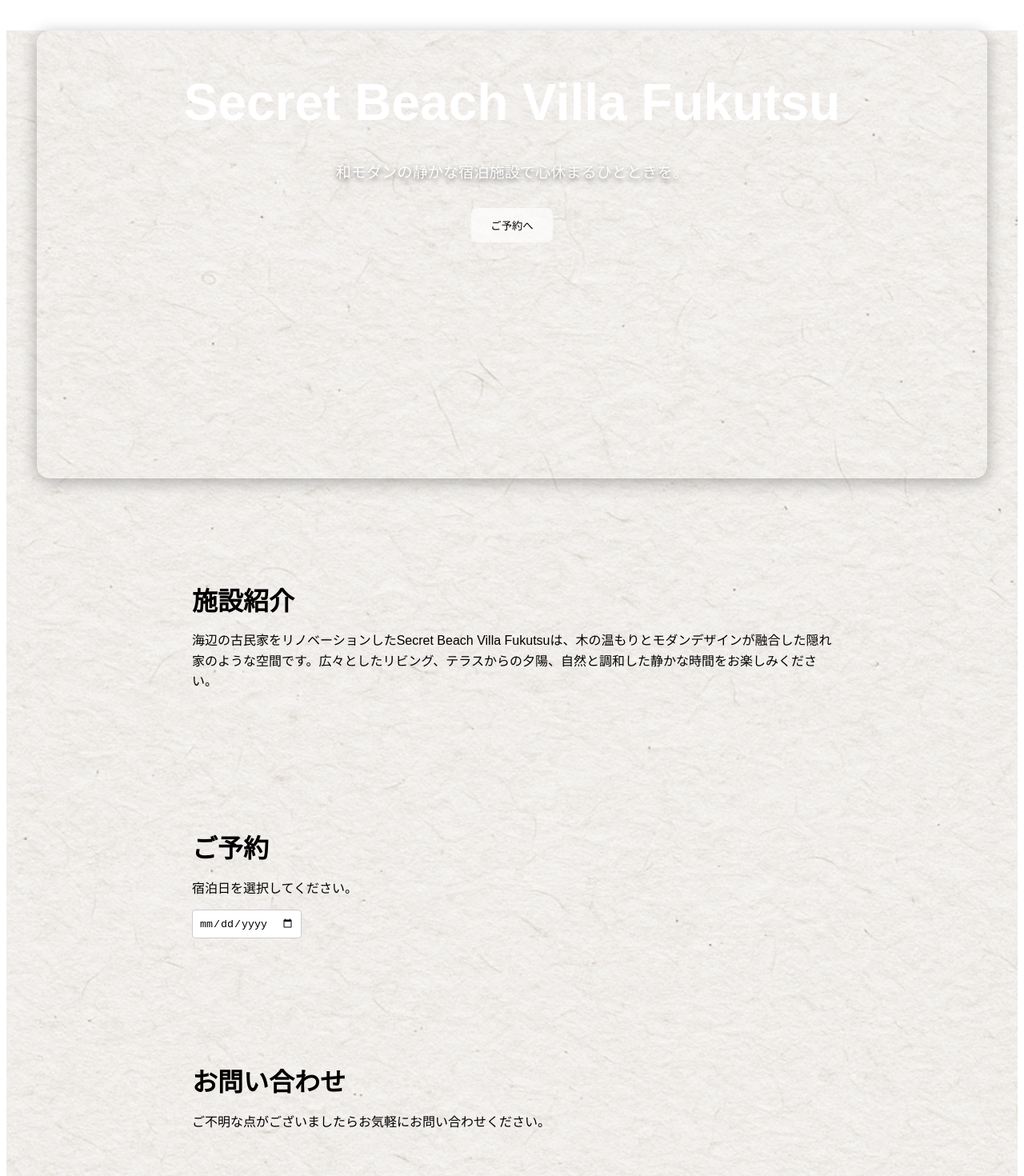
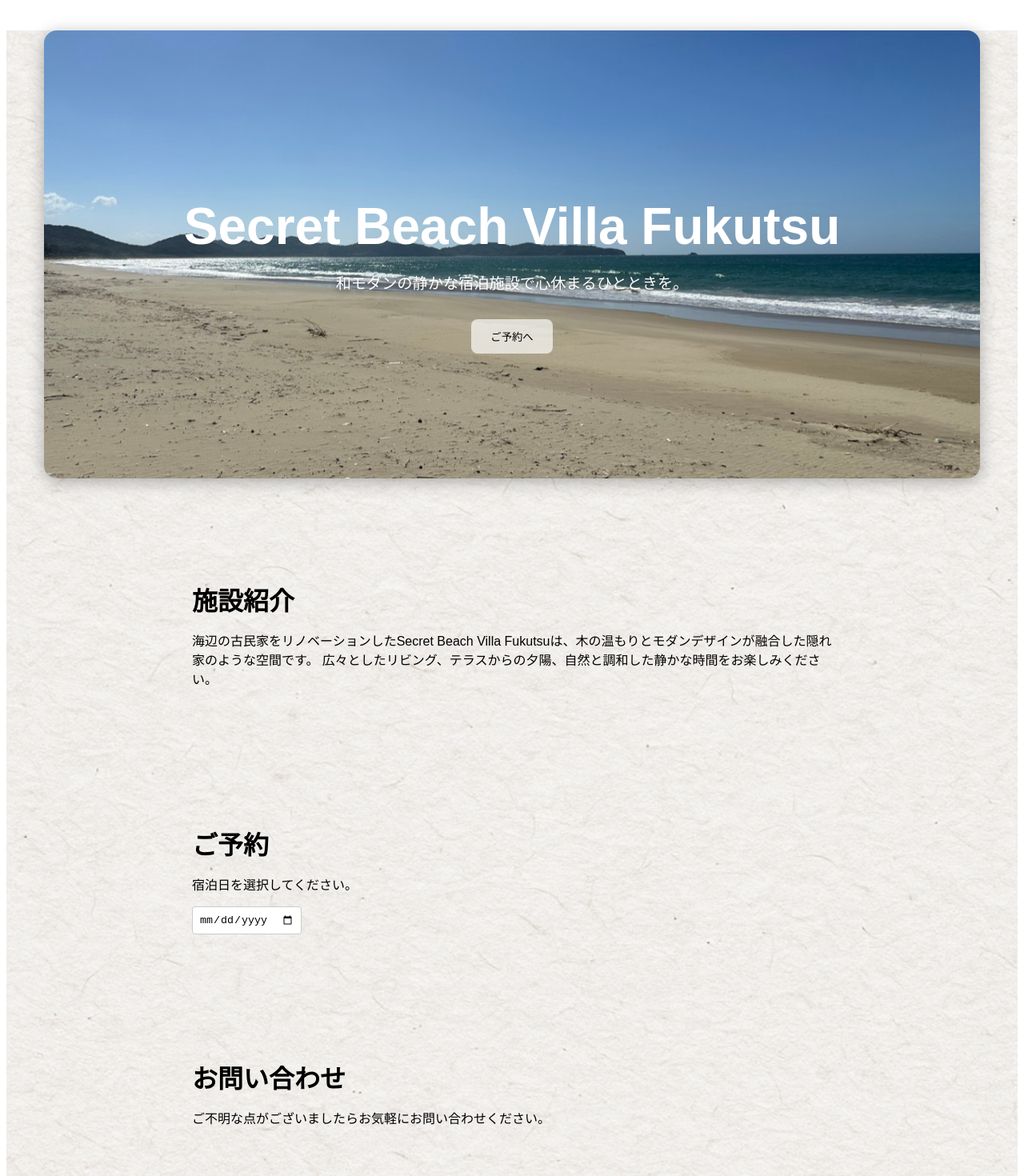
Before and after one commit to likeiga2/secret-beach-villa, a Next.js app: page / in a window 1280 px wide. Shown: the top 1470 px of the page at 80% size. Built offline with nearby package versions, Linux system fonts and the light colour scheme.

Commit message:
Refine hero section: add margin and inner zoom-out image with washi background

```diff
--- a/pages/index.js
+++ b/pages/index.js
@@ -1,6 +1,7 @@
 import { useState, useEffect } from 'react';
 
 export default function Home() {
+  // images stored in public folder
   const images = ['/IMG_5949.jpeg', '/IMG_5947.jpeg', '/IMG_5941.jpeg'];
   const [currentIndex, setCurrentIndex] = useState(0);
   const [date, setDate] = useState('');
@@ -22,20 +23,24 @@ export default function Home() {
         minHeight: '100vh',
       }}
     >
-      {/* Hero card container with margin and rounded corners */}
       <section
         style={{
-          margin: '1cm',
+          maxWidth: '90%',
+          margin: '1cm auto',
           borderRadius: '1rem',
           overflow: 'hidden',
           boxShadow: '0 4px 20px rgba(0,0,0,0.3)',
           position: 'relative',
           minHeight: '70vh',
+          display: 'flex',
+          alignItems: 'center',
+          justifyContent: 'center',
+          color: '#fff',
+          textAlign: 'center',
+          padding: '0 1rem',
         }}
       >
-        {/* Hero image layer with zoom-out animation */}
         <div
-          className="hero-image"
           style={{
             position: 'absolute',
             top: 0,
@@ -45,24 +50,11 @@ export default function Home() {
             backgroundImage: `url(${images[currentIndex]})`,
             backgroundSize: 'cover',
             backgroundPosition: 'center',
-            zIndex: -1,
+            animation: 'zoomOut 8s linear infinite',
+            zIndex: 0,
           }}
-        ></div>
-        {/* Hero content overlay */}
-        <div
-          style={{
-            position: 'relative',
-            zIndex: 1,
-            display: 'flex',
-            flexDirection: 'column',
-            alignItems: 'center',
-            justifyContent: 'center',
-            height: '100%',
-            color: '#fff',
-            textAlign: 'center',
-            padding: '0 1rem',
-          }}
-        >
+        />
+        <div style={{ position: 'relative', zIndex: 1 }}>
           <h1 style={{ fontSize: '4rem', marginBottom: '1rem' }}>
             Secret Beach Villa Fukutsu
           </h1>
@@ -85,29 +77,40 @@ export default function Home() {
               cursor: 'pointer',
             }}
             onClick={() =>
-              document.getElementById('booking').scrollIntoView({ behavior: 'smooth' })
+              document
+                .getElementById('booking')
+                .scrollIntoView({ behavior: 'smooth' })
             }
           >
             ご予約へ
           </button>
         </div>
       </section>
-      {/* About section */}
-      <section id="about" style={{ padding: '4rem 1rem', maxWidth: '800px', margin: '0 auto' }}>
+      <section
+        id="about"
+        style={{ padding: '4rem 1rem', maxWidth: '800px', margin: '0 auto' }}
+      >
         <h2 style={{ fontSize: '2rem', marginBottom: '1rem' }}>施設紹介</h2>
-        <p style={{ fontSize: '1rem', lineHeight: '1.6' }}>
-          海辺の古民家をリノベーションしたSecret Beach Villa Fukutsuは、木の温もりとモダンデザインが融合した隠れ家のような空間です。広々としたリビング、テラスからの夕陽、自然と調和した静かな時間をお楽しみください。
+        <p>
+          海辺の古民家をリノベーションしたSecret Beach Villa Fukutsuは、木の温もりとモダンデザインが融合した隠れ家のような空間です。
+          広々としたリビング、テラスからの夕陽、自然と調和した静かな時間をお楽しみください。
         </p>
       </section>
-      {/* Booking section */}
-      <section id="booking" style={{ padding: '4rem 1rem', maxWidth: '800px', margin: '0 auto' }}>
+      <section
+        id="booking"
+        style={{ padding: '4rem 1rem', maxWidth: '800px', margin: '0 auto' }}
+      >
         <h2 style={{ fontSize: '2rem', marginBottom: '1rem' }}>ご予約</h2>
         <p style={{ marginBottom: '1rem' }}>宿泊日を選択してください。</p>
         <input
           type="date"
           value={date}
           onChange={(e) => setDate(e.target.value)}
-          style={{ padding: '0.5rem', borderRadius: '0.25rem', border: '1px solid #ccc' }}
+          style={{
+            padding: '0.5rem',
+            borderRadius: '0.25rem',
+            border: '1px solid #ccc',
+          }}
         />
         {date && (
           <div style={{ marginTop: '1rem' }}>
@@ -126,19 +129,24 @@ export default function Home() {
           </div>
         )}
       </section>
-      {/* Contact section */}
-      <section id="contact" style={{ padding: '4rem 1rem', maxWidth: '800px', margin: '0 auto' }}>
+      <section
+        id="contact"
+        style={{ padding: '4rem 1rem', maxWidth: '800px', margin: '0 auto' }}
+      >
         <h2 style={{ fontSize: '2rem', marginBottom: '1rem' }}>お問い合わせ</h2>
         <p>ご不明な点がございましたらお気軽にお問い合わせください。</p>
       </section>
-      {/* Footer */}
-      <footer style={{ textAlign: 'center', padding: '2rem 0', color: '#666' }}>
-        © {new Date().getFullYear()} Secret Beach Villa Fukutsu. All rights reserved.
+      <footer
+        style={{
+          textAlign: 'center',
+          padding: '2rem 0',
+          color: '#666',
+        }}
+      >
+        © {new Date().getFullYear()} Secret Beach Villa Fukutsu. All rights
+        reserved.
       </footer>
       <style jsx>{`
-        .hero-image {
-          animation: zoomOut 8s linear infinite;
-        }
         @keyframes zoomOut {
           from {
             transform: scale(1.1);
```
